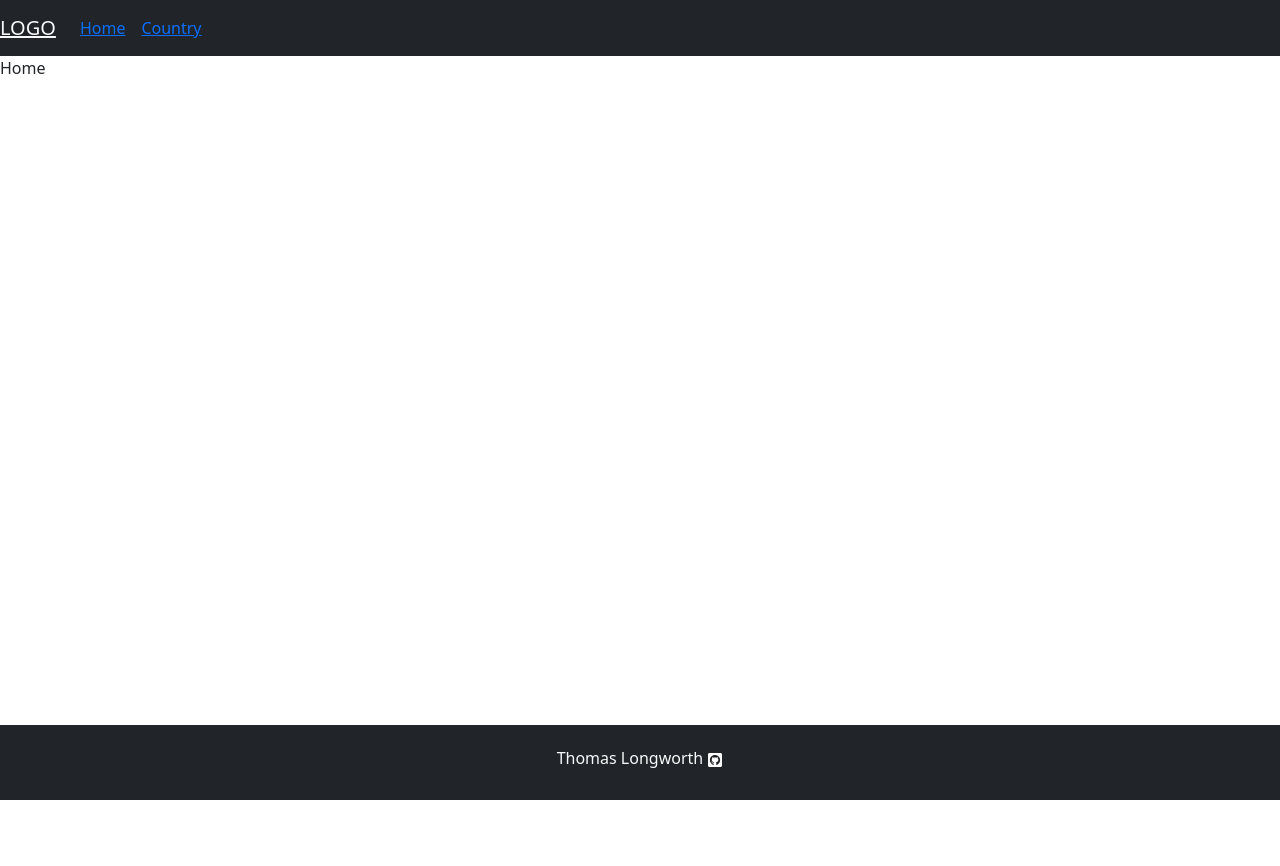
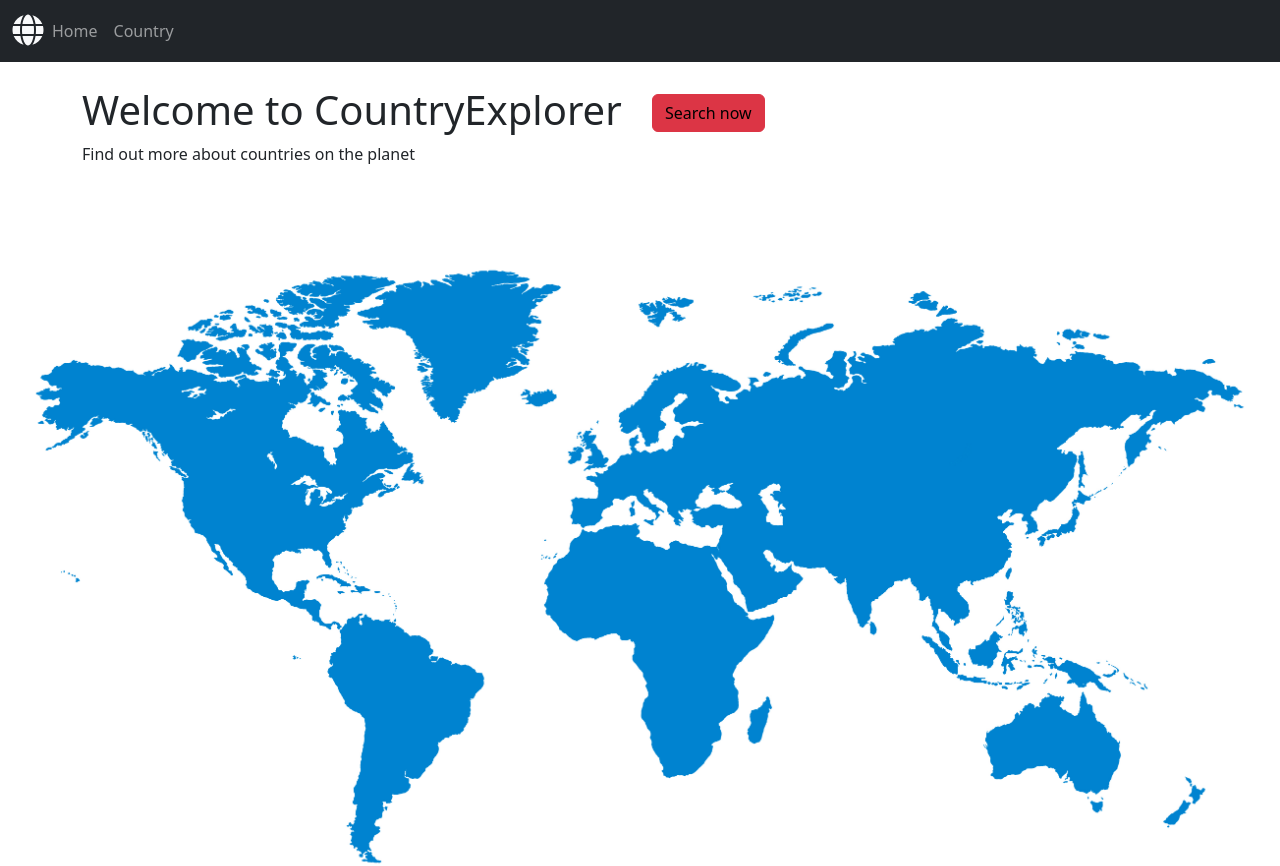
Before and after one commit to Thomas-Longworth/CountryExplorer, a React (Create React App) app in the folder frontend/country-find/: page / in a window 1280 px wide. Shown: the top 866 px of the page. Before the commit the page ends 800 px from the top, so only its background shows below. Built offline with nearby package versions, Linux system fonts and the light colour scheme.

Commit message:
add image to home page

```diff
--- a/frontend/country-find/src/components/Country.js
+++ b/frontend/country-find/src/components/Country.js
@@ -1,39 +1,52 @@
 import React from 'react'
 
-
+import Footer from '../layout/Footer'
 
 const Country = ({ countryData }) => {
 
 
 	return (
 		<>
-			<div className='container'>
-				<div className='row'>
-					{
-					countryData.length ===0?<h1>empty</h1>
+
+		<div className='container px-3 '>
+		<div className='row'>
+			{
+				countryData.length === 0 ? <div className='col min-vh-100'><h1>No countries to diplay yet</h1></div>
 					:
 
 					countryData.map((each, index) => {
 						return (
 							<>
-								<div key={index} className='col border'><h3>{each.name.official}</h3>
-								<div className=' border'><h3>Population: {each.population}</h3></div>
-								<div className=' border'><h3> Capital: {each.capital}</h3></div>
 
+
+
+								<div className='col'>
+									<div class="card " style={{ maxWidth: '18rem' }} >
+										<img class="card-img-top" src={each.flags.png} alt="country flag"/>
+											<div class="card-body">
+												<h5 class="card-title">{each.name.official}</h5>
+
+											</div>
+
+											<ul class="list-group list-group-flush">
+												<li class="list-group-item"><strong>Region:</strong> {each.region}</li>
+												<li class="list-group-item"><strong>Capital:</strong> {each.capital}</li>
+												<li class="list-group-item"><strong>Population:</strong> {each.population}</li>
+											</ul>
+
+									</div>
 								</div>
-
-								<div className='col border  '><img  className="img-fluid" src ={each.flags.png}/></div>
 							</>
 						)
 					})}
 
-				</div>
-			</div>
+		</div>
+	</div>
 
-			{countryData.length ===0?<h1>No Country to diplay yet</h1>
-					:
-					countryData[0].name.official
-				}
+
+
+
+
 		</>
 	)
 }
--- a/frontend/country-find/src/components/CountryForm.js
+++ b/frontend/country-find/src/components/CountryForm.js
@@ -1,12 +1,14 @@
 import React, { useState } from 'react'
-import Button from 'react-bootstrap/Button';
+
 import Country from './Country';
+import { FaSearch } from 'react-icons/fa';
+
 const CountryForm = () => {
 	const [countryData, setCountryData] = useState([])
 	const [country, setCountry] = useState("")
 	const [status, setStatus] = useState("good")
 
-	const[loadingForm, setLoadingForm] = useState(false)
+	const [loadingForm, setLoadingForm] = useState(false)
 
 
 
@@ -30,28 +32,33 @@ const CountryForm = () => {
 		}
 		setLoadingForm(false)
 	}
-	console.log(status)
+
 
 
 	return (
 		<>
-			<h1>Status:{status}</h1>
 
-			<div className='container'>
+
+
+				<div className="input-group mb-3 ">
 				<input
+				className="form-control"
 						value={country}
 						type="text"
 						onChange={(e) => setCountry(e.target.value)}
 						placeholder='Enter Country Name Here'
 					/>
-				<Button disabled = {loadingForm}  className='btn btn-danger' onClick={fetchCountry}>Find</Button>
-
-
+						<div className="input-group-append">
+						<button disabled={loadingForm} className='btn btn-outline-secondary' onClick={fetchCountry}><FaSearch /></button>
+						</div>
 				</div>
 
 
 
+
+
 			<Country countryData={countryData} />
+
 		</>
 
 
--- a/frontend/country-find/src/index.css
+++ b/frontend/country-find/src/index.css
@@ -1,5 +1,7 @@
 body {
   margin: 0;
+  padding:0;
+  min-height: 100vh;
   font-family: -apple-system, BlinkMacSystemFont, 'Segoe UI', 'Roboto', 'Oxygen',
     'Ubuntu', 'Cantarell', 'Fira Sans', 'Droid Sans', 'Helvetica Neue',
     sans-serif;
--- a/frontend/country-find/src/layout/Footer.js
+++ b/frontend/country-find/src/layout/Footer.js
@@ -1,11 +1,15 @@
 import React from 'react'
-import { FaBeer,FaGithubSquare  } from 'react-icons/fa';
+import { FaGithubSquare  } from 'react-icons/fa';
 const Footer = () => {
     return (
         <>
-            <div class="d-flex flex-column ">
 
-                <footer id="sticky-footer" class="flex-shrink-0 py-4 bg-dark text-white-50 fixed-bottom">
+
+
+            <div class="d-flex flex-column mt-5">
+
+
+                <footer id="sticky-footer" class="flex-shrink-0 py-3 bg-dark text-white-50">
                     <div class="container text-center">
                         <h6 className='text-light'>Thomas Longworth <a className ="text-white" href ="https://github.com/Thomas-Longworth"><FaGithubSquare/></a> </h6>
 
--- a/frontend/country-find/src/layout/Root.js
+++ b/frontend/country-find/src/layout/Root.js
@@ -1,34 +1,38 @@
 import React from 'react'
 import { Outlet, createBrowserRouter, createRoutesFromElements, Route, Link, RouterProvider } from 'react-router-dom'
 import Footer from './Footer'
+import { FaGlobe } from 'react-icons/fa';
 const Root = () => {
     return (
         <>
+        <div className='container-fluid bg-dark'>
+        <nav class="navbar navbar-expand-lg navbar-dark bg-dark">
+                <Link class="navbar-brand" to="/" className='text-light'><h2><FaGlobe/></h2></Link>
 
-            <nav class="navbar navbar-expand-lg navbar-dark bg-dark">
-                <a class="navbar-brand"><Link to="/" className='text-light'>LOGO</Link></a>
 
-                <button class="navbar-toggler" type="button" data-toggle="collapse" data-target="#navbarNav" aria-controls="navbarNav" aria-expanded="false" aria-label="Toggle navigation">
-                    <span class="navbar-toggler-icon"></span>
-                </button>
 
                 <div class="" >
                     <ul class="navbar-nav ml-auto">
                         <li class="nav-item">
-                        <a class="nav-link" ><Link to="/">Home</Link></a>
+                       <Link className='nav-link' to="/">Home</Link>
                         </li>
 
                         <li class="nav-item">
-                            <a class="nav-link" ><Link to="/country">Country</Link></a>
+                          <Link  className='nav-link' to="/country">Country</Link>
                         </li>
                     </ul>
                 </div>
             </nav>
-            <Footer/>
+
+        </div>
+
+
+
+
             <div>
                 <Outlet />
             </div>
-
+            <Footer/>
 
 
         </>
--- a/frontend/country-find/src/pages/CountryPage.js
+++ b/frontend/country-find/src/pages/CountryPage.js
@@ -1,12 +1,13 @@
 import React from 'react'
 import CountryForm from '../components/CountryForm'
-
+import Footer from '../layout/Footer'
 const CountryPage = () => {
   return (
     <>
 
     <CountryForm/>
 
+
     </>
   )
 }
--- a/frontend/country-find/src/pages/Home.js
+++ b/frontend/country-find/src/pages/Home.js
@@ -1,8 +1,31 @@
 import React from 'react'
+import map from '../assets/images/map.jpg'
+import { Link } from 'react-router-dom'
 
 const Home = () => {
   return (
-    <div>Home</div>
+    <>
+      <div className='container mt-4'>
+        <div className='row'>
+          <div className='col'><h1>Welcome to CountryExplorer</h1>
+          <p>Find out more about countries on the planet</p></div>
+          <div className='col mt-2'>
+          <button className='btn btn-danger'>
+            <Link style={{ textDecoration: "none", color: 'black' }} to="/country" className=''>Search now</Link>
+
+          </button>
+
+            </div>
+
+        </div>
+
+      </div>
+
+
+      <img src={map} class="img-fluid" alt="map of world outline" />
+
+    </>
+
   )
 }
 
```
Also changed, not shown: frontend/country-find/src/assets/images/map.jpg (added). Lines whose indentation alone changed are shown as unchanged.
